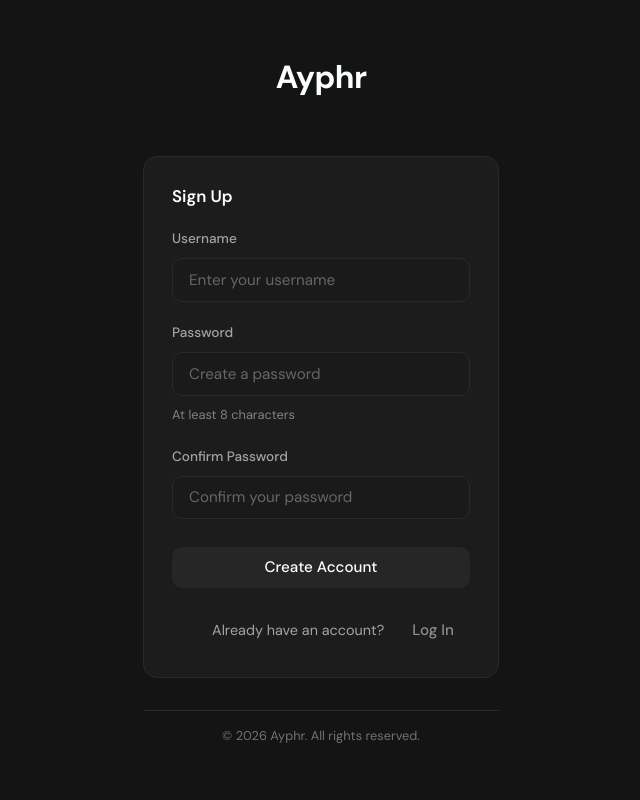
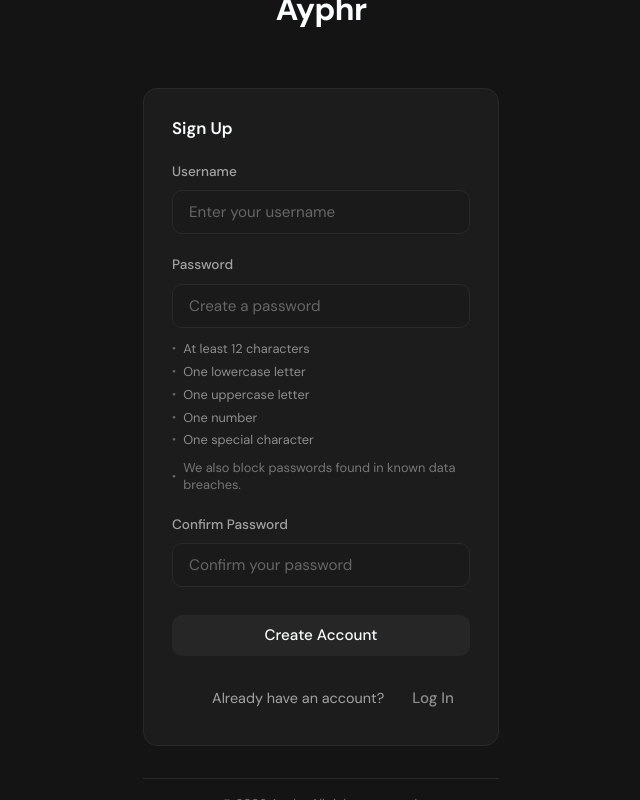
Before and after one commit to ayphr/webserver, a React (Vite) app: page /auth in a window 1280 px wide. Both pictures are taken after a click on the button "Sign Up". Shown: the whole page, without its empty margins (319-959 px from the left). Built offline with nearby package versions, Linux system fonts and the light colour scheme; a web font is replaced by a local one.

Commit message:
Add signup password policy and breach checks
Co-authored-by: proplayer919 <95329795+proplayer919@users.noreply.github.com>

```diff
--- a/common/utils/index.ts
+++ b/common/utils/index.ts
@@ -21,3 +21,9 @@ export {
   normalizeSocialHandle,
   buildSocialLinkUrl,
 } from './social';
+export {
+  PASSWORD_MIN_LENGTH,
+  getPasswordValidationChecks,
+  getPasswordValidationErrors,
+  type PasswordValidationChecks,
+} from './password';
--- /dev/null
+++ b/common/utils/password.ts
@@ -0,0 +1,42 @@
+export const PASSWORD_MIN_LENGTH = 12;
+
+export type PasswordValidationChecks = {
+  minLength: boolean;
+  lowercase: boolean;
+  uppercase: boolean;
+  number: boolean;
+  symbol: boolean;
+};
+
+export function getPasswordValidationChecks(password: string): PasswordValidationChecks {
+  return {
+    minLength: password.length >= PASSWORD_MIN_LENGTH,
+    lowercase: /[a-z]/.test(password),
+    uppercase: /[A-Z]/.test(password),
+    number: /[0-9]/.test(password),
+    symbol: /[^A-Za-z0-9]/.test(password),
+  };
+}
+
+export function getPasswordValidationErrors(password: string): string[] {
+  const checks = getPasswordValidationChecks(password);
+  const errors: string[] = [];
+
+  if (!checks.minLength) {
+    errors.push(`Password must be at least ${PASSWORD_MIN_LENGTH} characters`);
+  }
+  if (!checks.lowercase) {
+    errors.push('Password must include at least one lowercase letter');
+  }
+  if (!checks.uppercase) {
+    errors.push('Password must include at least one uppercase letter');
+  }
+  if (!checks.number) {
+    errors.push('Password must include at least one number');
+  }
+  if (!checks.symbol) {
+    errors.push('Password must include at least one special character');
+  }
+
+  return errors;
+}
--- a/src/pages/auth/AuthPage.css
+++ b/src/pages/auth/AuthPage.css
@@ -65,6 +65,44 @@
   gap: 1rem;
 }
 
+.auth-form__password-checklist {
+  margin: -0.5rem 0 0;
+  padding: 0;
+  list-style: none;
+  display: flex;
+  flex-direction: column;
+  gap: 0.35rem;
+}
+
+.auth-form__password-checklist li {
+  color: hsl(180, 67%, 99%, 0.5);
+  font-size: 0.8rem;
+  line-height: 1.35;
+  display: flex;
+  align-items: center;
+  gap: 0.45rem;
+}
+
+.auth-form__password-checklist li::before {
+  content: '•';
+  font-size: 0.7rem;
+  color: hsl(0, 0%, 40%);
+}
+
+.auth-form__password-checklist li.is-valid {
+  color: hsl(142, 71%, 60%);
+}
+
+.auth-form__password-checklist li.is-valid::before {
+  content: '✓';
+  color: hsl(142, 71%, 60%);
+}
+
+.auth-form__password-checklist li.is-note {
+  margin-top: 0.3rem;
+  color: hsl(180, 67%, 99%, 0.4);
+}
+
 .auth-form__submit {
   margin-top: 0.5rem;
   font-weight: 600;
--- a/src/pages/auth/AuthPage.tsx
+++ b/src/pages/auth/AuthPage.tsx
@@ -3,6 +3,7 @@ import { useNavigate } from 'react-router-dom';
 import './AuthPage.css';
 import { Button, Card, CardHeader, CardBody, CardFooter, Input } from '../../components/common';
 import { api } from '../../lib/api';
+import { PASSWORD_MIN_LENGTH, getPasswordValidationChecks, getPasswordValidationErrors } from '../../../common/utils/password';
 
 type AuthMode = 'login' | 'signup';
 
@@ -22,6 +23,7 @@ export const AuthPage = () => {
   const [errors, setErrors] = useState<Partial<FormData>>({});
   const [isLoading, setIsLoading] = useState(false);
   const [authError, setAuthError] = useState<string | null>(null);
+  const passwordChecks = getPasswordValidationChecks(formData.password);
 
   const handleInputChange = (e: React.ChangeEvent<HTMLInputElement>) => {
     const { name, value } = e.target;
@@ -51,12 +53,14 @@ export const AuthPage = () => {
     // Password validation
     if (!formData.password) {
       newErrors.password = 'Password is required';
-    } else if (formData.password.length < 8) {
-      newErrors.password = 'Password must be at least 8 characters';
     }
 
-    // Signup-specific validation
     if (mode === 'signup') {
+      const passwordValidationErrors = getPasswordValidationErrors(formData.password);
+      if (passwordValidationErrors.length > 0) {
+        newErrors.password = passwordValidationErrors[0];
+      }
+
       if (!formData.confirmPassword) {
         newErrors.confirmPassword = 'Please confirm your password';
       } else if (formData.password !== formData.confirmPassword) {
@@ -109,6 +113,7 @@ export const AuthPage = () => {
   };
 
   const isSignup = mode === 'signup';
+  const hasEnteredPassword = formData.password.length > 0;
 
   return (
     <div className="auth-page">
@@ -149,9 +154,31 @@ export const AuthPage = () => {
                 value={formData.password}
                 onChange={handleInputChange}
                 error={errors.password}
-                helperText={isSignup ? 'At least 8 characters' : undefined}
                 fullWidth
               />
+
+              {isSignup && (
+                <ul className="auth-form__password-checklist">
+                  <li className={hasEnteredPassword && passwordChecks.minLength ? 'is-valid' : ''}>
+                    At least {PASSWORD_MIN_LENGTH} characters
+                  </li>
+                  <li className={hasEnteredPassword && passwordChecks.lowercase ? 'is-valid' : ''}>
+                    One lowercase letter
+                  </li>
+                  <li className={hasEnteredPassword && passwordChecks.uppercase ? 'is-valid' : ''}>
+                    One uppercase letter
+                  </li>
+                  <li className={hasEnteredPassword && passwordChecks.number ? 'is-valid' : ''}>
+                    One number
+                  </li>
+                  <li className={hasEnteredPassword && passwordChecks.symbol ? 'is-valid' : ''}>
+                    One special character
+                  </li>
+                  <li className="is-note">
+                    We also block passwords found in known data breaches.
+                  </li>
+                </ul>
+              )}
 
               {isSignup && (
                 <Input
```
Also changed, not shown: 1 other file (tests, documents, lock files or other folders).
